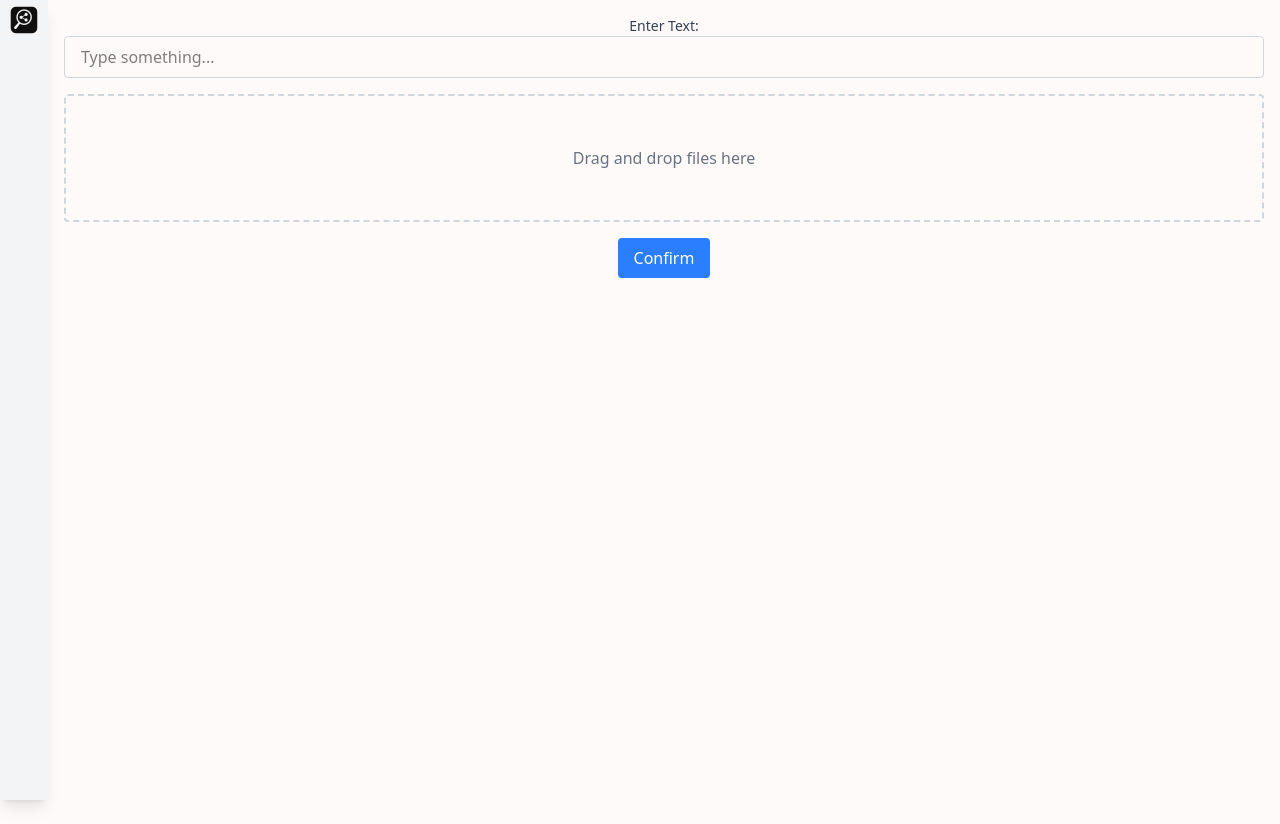
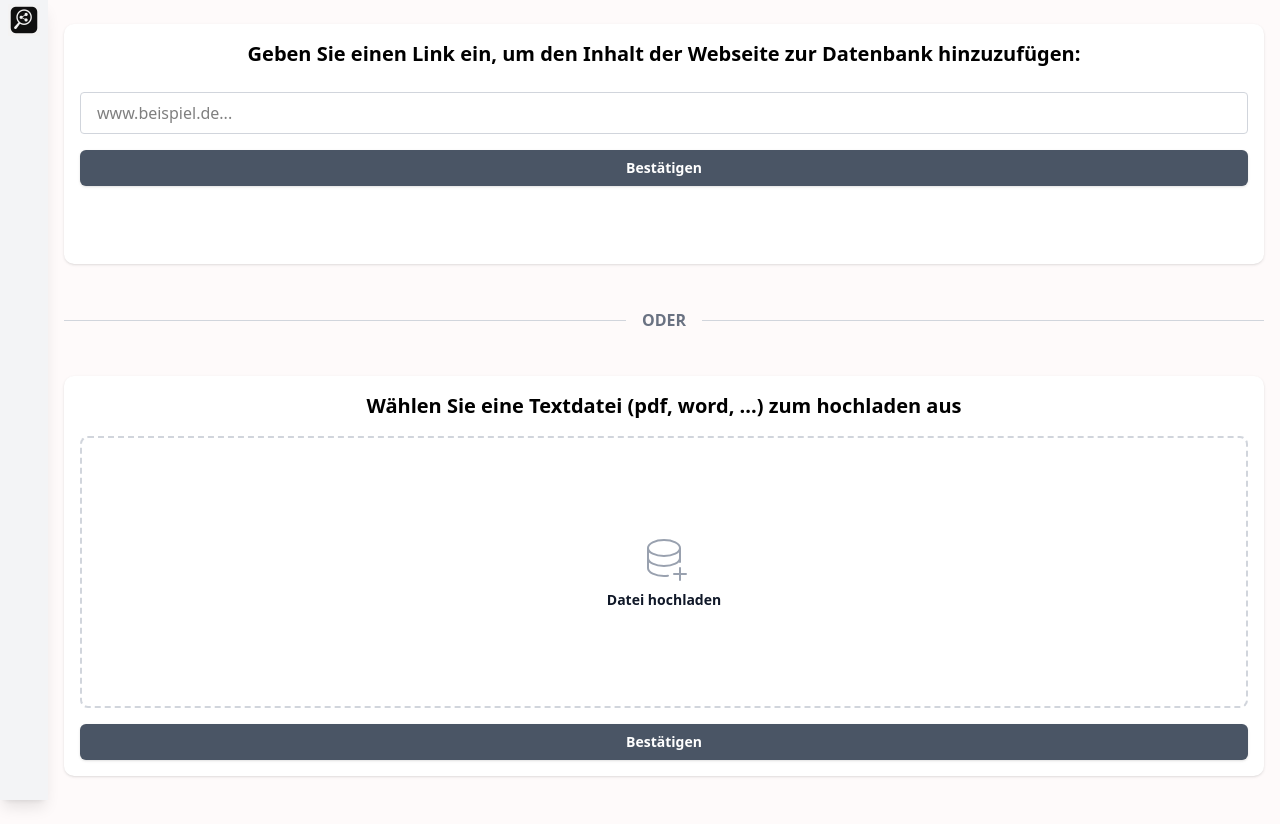
Before and after one commit to uol-esis/CivicSage-Frontend, a React (Vite) app: page /upload in a window 1280 px wide. Before the commit the page ends 800 px from the top, so only its background shows below. Built offline with nearby package versions, Linux system fonts and the light colour scheme.

Commit message:
upload page layout done

```diff
--- a/src/Footer.jsx
+++ /dev/null
@@ -1,13 +0,0 @@
-import React from 'react'
-
-export default function Footer() {
-  return (
-    <div className="footer-container fixed bottom-0 w-full bg-white">
-      <footer className="bg-gray-100 h-[5vh] text-sm text-center flex justify-center items-center gap-6">
-          <a href="/impressum" className="hover:scale-105 transition-transform">Impressum</a>
-          <a href="/datenschutz" className="hover:scale-105 transition-transform">Datenschutz</a>
-          {/* &copy; {new Date().getFullYear()} Universität Oldenburg. Alle Rechte vorbehalten. */}
-      </footer>
-    </div>
-  );
-}
--- a/src/Upload.jsx
+++ b/src/Upload.jsx
@@ -1,41 +1,57 @@
 import React, { useState } from 'react';
+import UploadComponent from './components/UploadComponent';
 
 export default function Upload() {
   const [inputValue, setInputValue] = useState('');
+  const [selectedFile, setSelectedFile] = useState(null);
+  const [isValidFile, setIsValidFile] = useState(false);
 
   const handleConfirm = () => {
     alert(`Input: ${inputValue}`);
   };
 
   return (
-    <div className="p-4">
+  <div className="h-screen">
     {/* Input Field */}
-      <div className="mb-4">
-        <label htmlFor="textInput" className="block text-sm font-medium text-gray-700">
-          Enter Text:
-        </label>
+    <div className="flex flex-col mt-[3vh] mx-4 p-4 h-[30vh] bg-white shadow rounded-[10px]">
+      <h2 className="text-xl font-bold mb-4">
+        Geben Sie einen Link ein, um den Inhalt der Webseite zur Datenbank hinzuzufügen:
+      </h2>
       <input
         id="textInput"
         type="text"
         value={inputValue}
         onChange={(e) => setInputValue(e.target.value)}
-          placeholder="Type something..."
-          className="border border-gray-300 rounded px-4 py-2 w-full"
+        placeholder="www.beispiel.de..."
+        className="border border-gray-300 rounded px-4 py-2 w-full mt-2"
       />
+      <button
+        onClick={handleConfirm}
+        className="py-2 my-4 rounded-md bg-gray-600 text-sm font-semibold text-white shadow-sm hover:bg-indigo-500"
+      >
+        Bestätigen
+      </button>
     </div>
 
-      {/* Drag-and-Drop Placeholder */}
-      <div className="mb-4 border-2 border-dashed border-gray-300 rounded h-32 flex items-center justify-center">
-        <p className="text-gray-500">Drag and drop files here</p>
+    {/* Divider */}
+    <div className="flex items-center mx-4 h-[14vh]">
+      <div className="flex-grow border-t border-gray-300"></div>
+      <span className="mx-4 text-gray-500 font-semibold">ODER</span>
+      <div className="flex-grow border-t border-gray-300"></div>
     </div>
 
-      {/* Confirm Button */}
+    {/* Drag-and-Drop Upload */}
+    <div className="flex flex-col mx-4 h-[50vh] bg-white shadow rounded-[10px] p-4">
+      <div className="flex-1 flex flex-col">
+        <UploadComponent setFile={setSelectedFile} setValid={setIsValidFile} />
+      </div>
       <button
         onClick={handleConfirm}
-        className="bg-blue-500 text-white px-4 py-2 rounded"
+        className="py-2 mt-4 rounded-md bg-gray-600 text-sm font-semibold text-white shadow-sm hover:bg-indigo-500"
       >
-        Confirm
+        Bestätigen
       </button>
     </div>
-  );
-}
+
+  </div>
+);}
--- /dev/null
+++ b/src/components/UploadComponent.jsx
@@ -0,0 +1,117 @@
+import { useState, useRef, useEffect } from "react";
+
+export default function UploadComponent({setFile, setValid}){
+
+    const [selectedFile, setSelectedFile] = useState(null);
+    const fileInputRef = useRef(null); // Reference for the hidden input element
+    const fileNameDialogRef = useRef(null);
+    const [modifiedFileName, setModifiedFileName] = useState(selectedFile?.name || "");
+    const [showNamePopup, setShowNamePopup] = useState(false);
+    const [isValidFile, setIsValidFile] = useState(false);
+
+    useEffect(() => {
+        if (selectedFile && isValidFile){
+            setFile(selectedFile);
+            setValid(true);
+        }
+    }, [isValidFile]);
+
+
+    useEffect(() => {
+      if (selectedFile) {
+        const isValid = selectedFile.name.endsWith(".pdf") || selectedFile.name.endsWith(".txt") || selectedFile.name.endsWith(".docx") || selectedFile.name.endsWith(".odt");
+        setIsValidFile(isValid);
+      } else {
+        setIsValidFile(false);
+      }
+    }, [selectedFile]);
+
+    const handleDragOver = (event) => {
+        event.preventDefault();
+    };
+
+    const handleDrop = (event) => {
+        event.preventDefault();
+        const file = event.dataTransfer.files[0];
+        setSelectedFile(file);
+    };
+
+    {/* helper functions */ }
+    const handleFileChange = (event) => {
+        console.log("change file");
+        setSelectedFile(event.target.files[0]);
+    }
+
+    const handleFileInputClick = () => {
+        fileInputRef.current.click();
+    };
+
+
+
+    return(
+        <div
+          className="flex flex-col h-full w-full bg-white rounded-[10px]"
+          onDragOver={handleDragOver}
+          onDrop={handleDrop}
+        >
+          <h2 className="text-xl font-bold mb-4">
+            Wählen Sie eine Textdatei (pdf, word, ...) zum hochladen aus
+          </h2>
+          <button
+            type="button"
+            onClick={handleFileInputClick}
+            className="relative flex-1 w-full h-full rounded-lg bg-white border-2 border-dashed border-gray-300 p-4 text-center hover:border-gray-400 focus:outline-none focus:ring-2 focus:ring-indigo-500"
+          >
+            {selectedFile ? (
+              <>
+                {isValidFile ? (
+                  <svg
+                    fill="none"
+                    stroke="currentColor"
+                    viewBox="0 0 48 48"
+                    aria-hidden="true"
+                    className="mx-auto h-12 w-12 text-green-500"
+                  >
+                    <path d="M14 24l8 8 12-12" strokeWidth={2} strokeLinecap="round" strokeLinejoin="round" />
+                  </svg>
+                ) : (
+                  <svg
+                    fill="none"
+                    stroke="currentColor"
+                    viewBox="0 0 48 48"
+                    aria-hidden="true"
+                    className="mx-auto h-12 w-12 text-red-500"
+                  >
+                    <line x1="12" y1="12" x2="36" y2="36" strokeWidth={2} strokeLinecap="round" />
+                    <line x1="36" y1="12" x2="12" y2="36" strokeWidth={2} strokeLinecap="round" />
+                  </svg>
+                )}
+                <span className="mt-2 block text-sm font-semibold text-gray-900">{selectedFile.name}</span>
+              </>
+            ) : (
+              <>
+                <svg
+                  fill="none"
+                  stroke="currentColor"
+                  viewBox="0 0 48 48"
+                  aria-hidden="true"
+                  className="mx-auto h-12 w-12 text-gray-400"
+                >
+                  <path
+                    d="M8 14v20c0 4.418 7.163 8 16 8 1.381 0 2.721-.087 4-.252M8 14c0 4.418 7.163 8 16 8s16-3.582 16-8M8 14c0-4.418 7.163-8 16-8s16 3.582 16 8m0 0v14m0-4c0 4.418-7.163 8-16 8S8 28.418 8 24m32 10v6m0 0v6m0-6h6m-6 0h-6"
+                    strokeWidth={2}
+                    strokeLinecap="round"
+                    strokeLinejoin="round"
+                  />
+                </svg>
+                <span className="mt-2 block text-sm font-semibold text-gray-900">Datei hochladen</span>
+              </>
+            )}
+          </button>
+          <input type="file" ref={fileInputRef} onChange={handleFileChange} className="hidden" />
+          {selectedFile && (
+            <p className="mt-2 text-sm text-gray-700">Ausgewählte Datei: {selectedFile.name}</p>
+          )}
+        </div>
+    );
+}
--- a/src/main.jsx
+++ b/src/main.jsx
@@ -3,7 +3,6 @@ import { createRoot } from 'react-dom/client'
 import './css/index.css'
 import App from './App.jsx'
 import Sidebar from './Sidebar.jsx'
-import Footer from './Footer'
 
 createRoot(document.getElementById('root')).render(
   <div className="min-h-screen flex flex-col">
```
Lines whose indentation alone changed are shown as unchanged.
